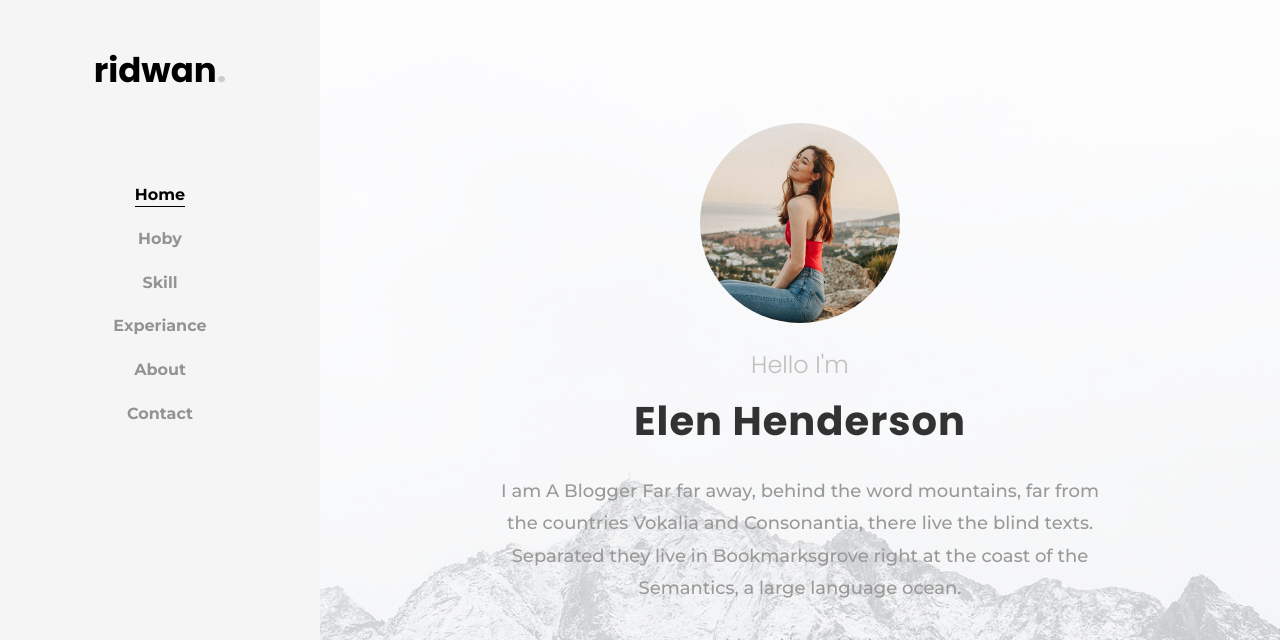
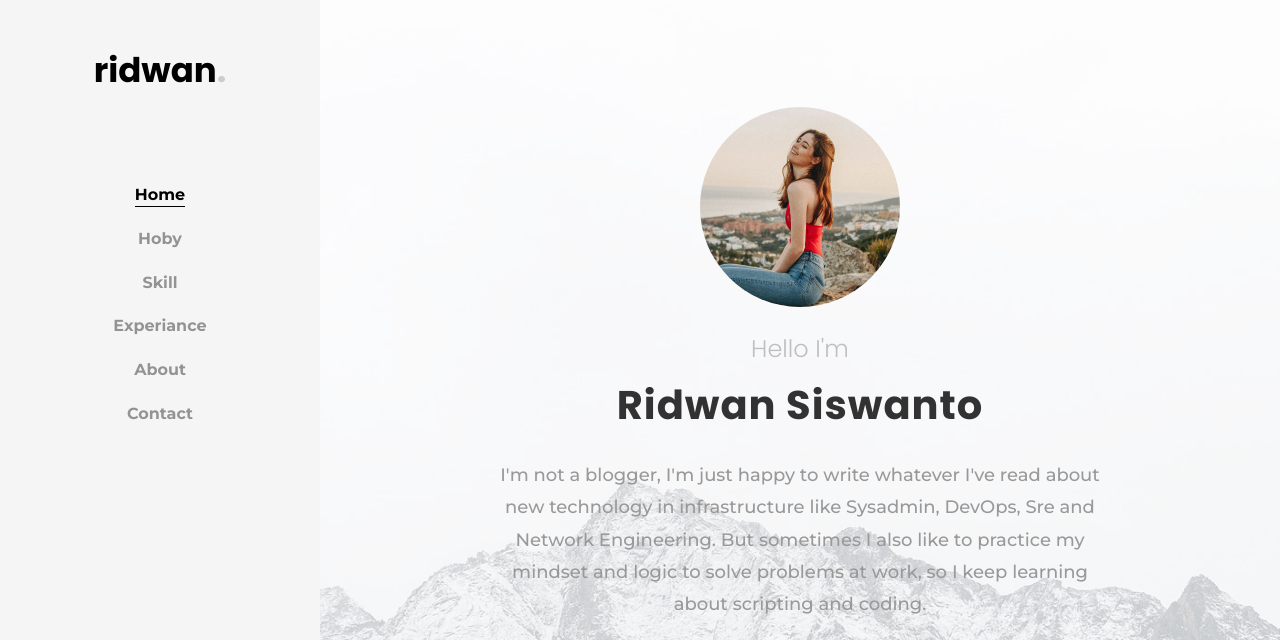
Before and after one commit to ridwansswnto/test-template, a plain HTML site: page index.html in a window 1280 px wide. Shown: the top 640 px of the page. Drawn offline with Linux system fonts and the light colour scheme; some packages are replaced by stand-ins of ours; no server answers; files whose address does not match are found by name.

Commit message:
edit index.hmlt

```diff
--- a/index.html
+++ b/index.html
@@ -63,8 +63,9 @@
 						<div class="img mb-4" style="background-image: url(images/author.jpg);"></div>
 						<div class="desc">
 							<h2 class="subheading">Hello I'm</h2>
-							<h1 class="mb-4">Elen Henderson</h1>
-							<p class="mb-4">I am A Blogger Far far away, behind the word mountains, far from the countries Vokalia and Consonantia, there live the blind texts. Separated they live in Bookmarksgrove right at the coast of the Semantics, a large language ocean.</p>
+							<h1 class="mb-4">Ridwan Siswanto</h1>
+							<p class="mb-4">
+								I'm not a blogger, I'm just happy to write whatever I've read about new technology in infrastructure like Sysadmin, DevOps, Sre and Network Engineering. But sometimes I also like to practice my mindset and logic to solve problems at work, so I keep learning about scripting and coding.</p>
 							<p><a href="#" class="btn-custom">More About Me <span class="ion-ios-arrow-forward"></span></a></p>
 						</div>
 					</div>
```
